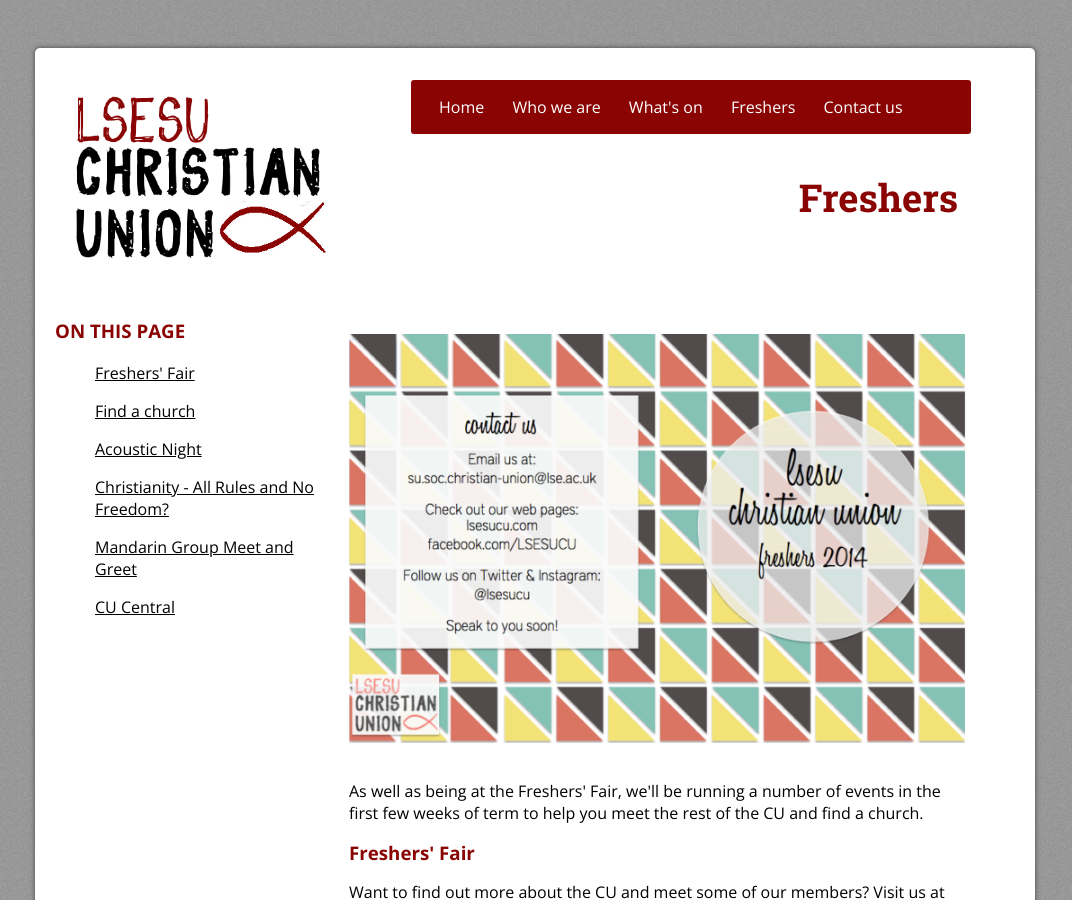
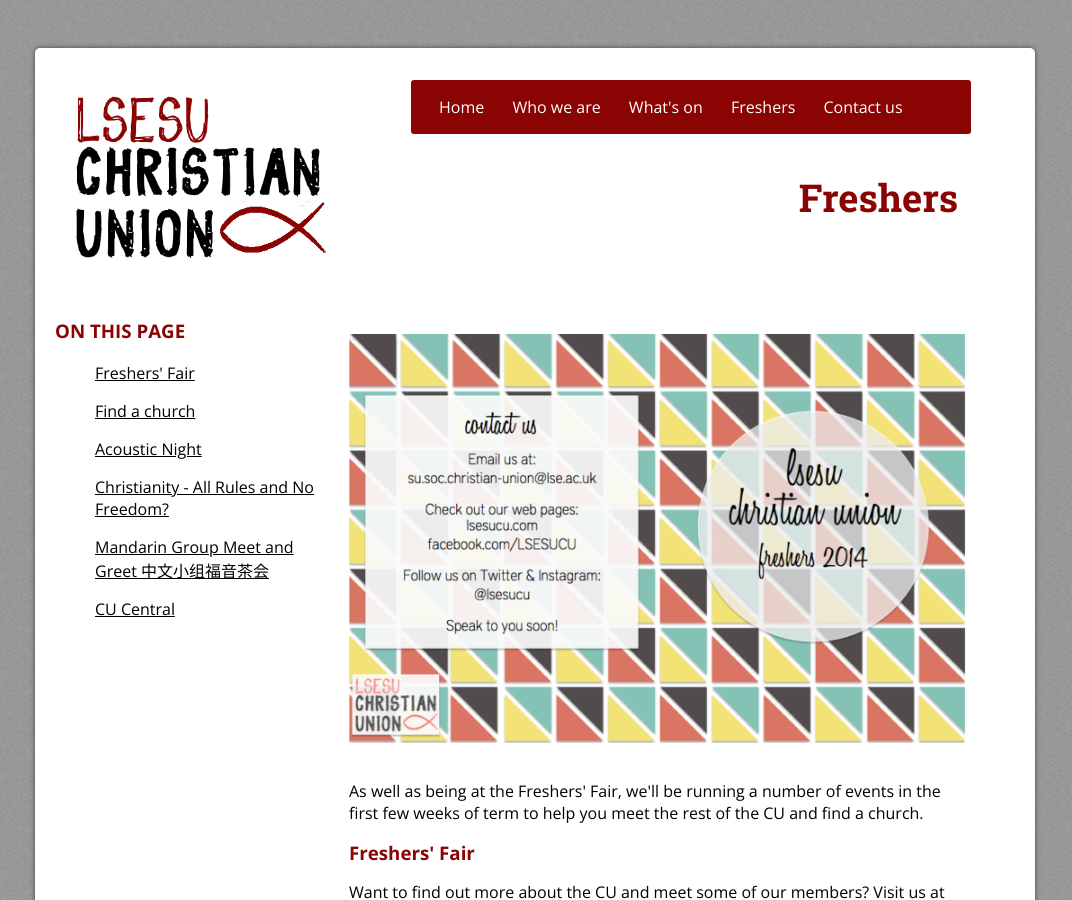
Before and after one commit to timrogers/lsesucu.com, a Jekyll site: the page built from freshers.html, in a window 1280 px wide and 900 px high. Shown: the whole window, without its empty margins (105-1177 px from the left). Built offline with Jekyll 4.4.1, drawn with Linux system fonts in a browser that asks for light colours; nearby versions of some CDN libraries; some of the changed text lies outside the part shown.

Commit message:
Better Mandarin

```diff
--- a/freshers.html
+++ b/freshers.html
@@ -6,7 +6,7 @@
   - Find a church: "#find-a-church"
   - Acoustic Night: "#acoustic-night"
   - Christianity - All Rules and No Freedom?: "#all-rules-and-no-freedom"
-  - Mandarin Group Meet and Greet: "#mandarin-group"
+  - Mandarin Group Meet and Greet 中文小组福音茶会: "#mandarin-group"
   - CU Central: "#cu-central"
 ---
 
@@ -103,7 +103,7 @@
 
 <p>Join us in KSW 1.04 (<a href="http://www.lse.ac.uk/mapsanddirections/campusmap.pdf">[map]</a>) - there'll be CU members downstairs to help you find the way.</p>
 
-<a name="mandarin-group"><h3>Mandarin Group Meet and Greet</h3></a>
+<a name="mandarin-group"><h3>Mandarin Group Meet and Greet 中文小组福音茶会</h3></a>
 
 <img src="/images/freshers/mandarin.jpg" alt="Mandarin Group" class="center" style="max-width: 506px;" />
 
```
